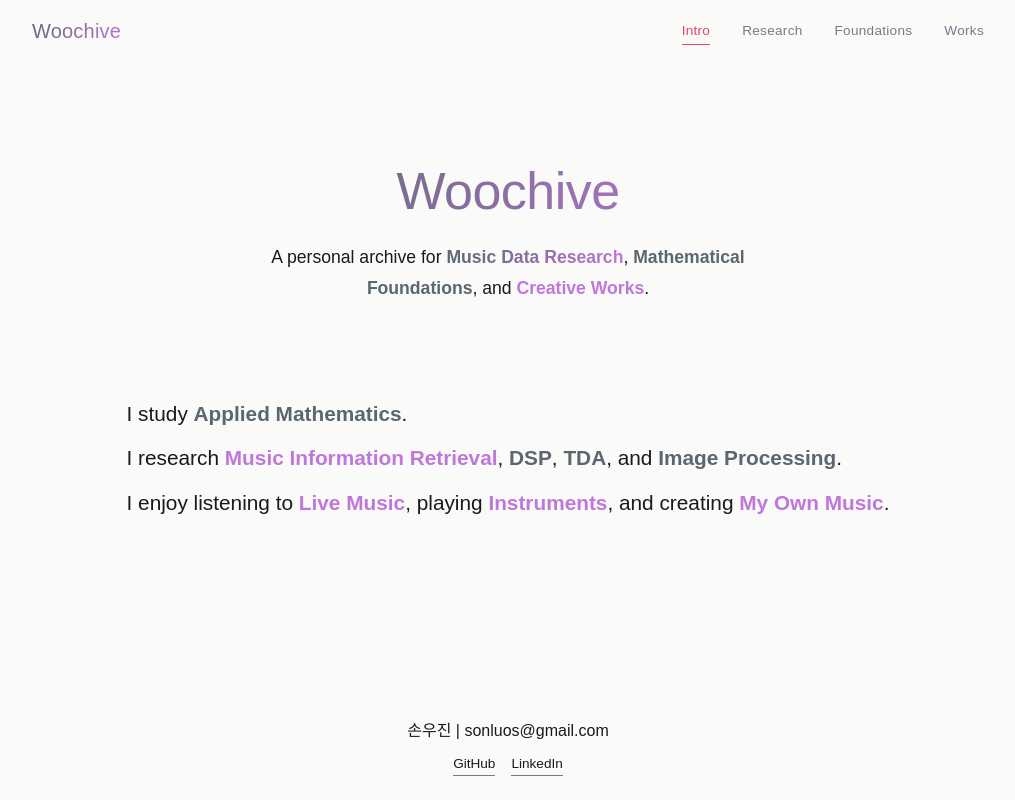
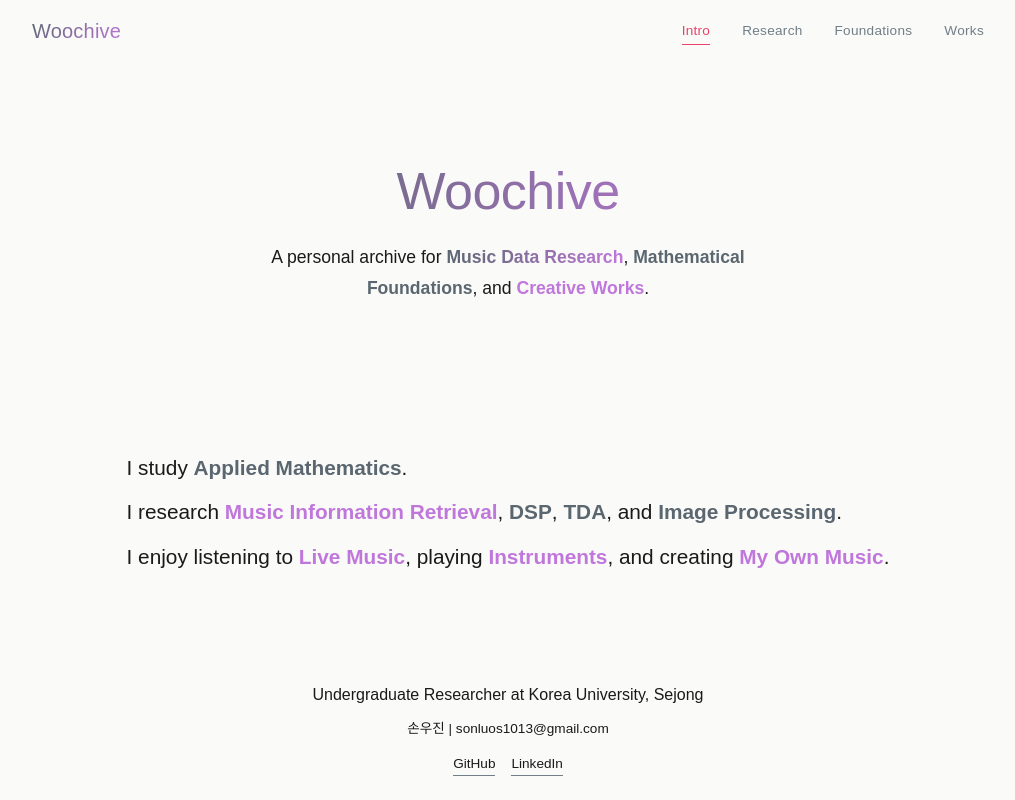
Before and after one commit to sonluos/woochive, a React (Vite) app: page / in a window 1280 px wide. Shown: the top 800 px of the page, without its empty margins (132-1147 px from the left). Built offline with nearby package versions, Linux system fonts and the light colour scheme.

Commit message:
style: center bio vertically, update link to 3 lines

```diff
--- a/src/data/intro.ts
+++ b/src/data/intro.ts
@@ -28,8 +28,8 @@ export const introData: IntroData = {
     },
   ],
   infoCard: {
-    affiliation: '손우진 | sonluos@gmail.com',
-    email: '',
+    affiliation: 'Undergraduate Researcher at Korea University, Sejong',
+    email: '손우진 | sonluos1013@gmail.com',
     links: [
       { label: 'GitHub', href: 'https://github.com/sonluos' },
       { label: 'LinkedIn', href: 'https://www.linkedin.com/in/woojin-son-541705267' },
--- a/src/pages/Home.css
+++ b/src/pages/Home.css
@@ -53,7 +53,10 @@
 
 /* Bio block */
 .intro__bio {
-  margin-top: calc(var(--sp-8) + 20px);
+  flex: 1;
+  display: flex;
+  flex-direction: column;
+  justify-content: center;
   max-width: 52rem;
   margin-left: auto;
   margin-right: auto;
```
